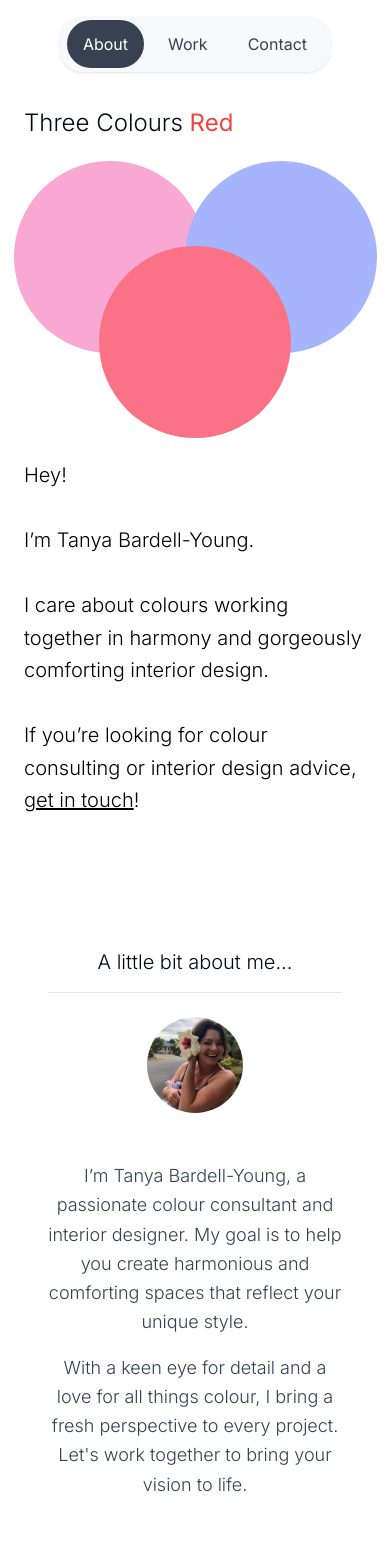
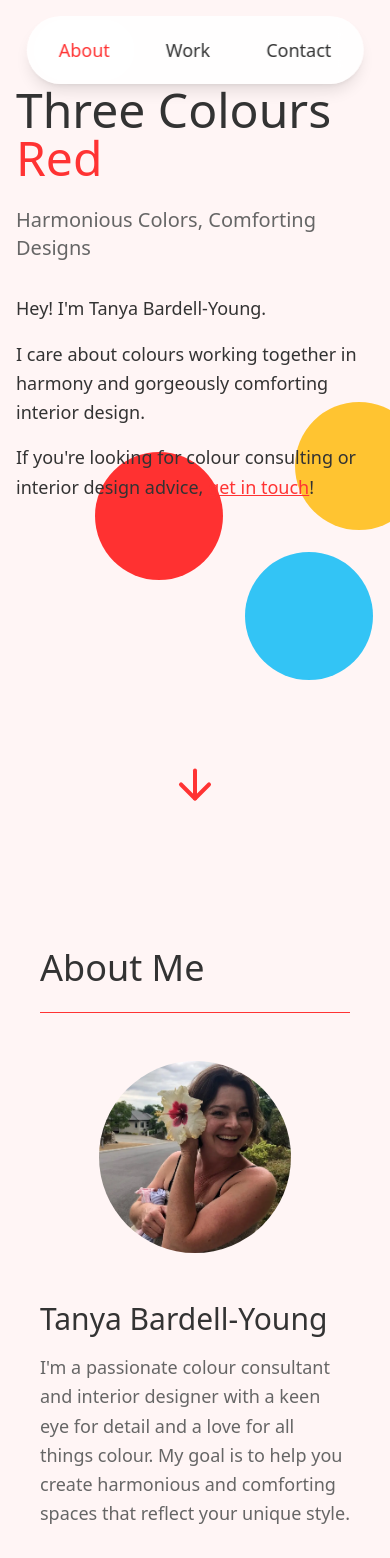
Before and after one commit to maxwellyoung/tanya, a Next.js app: page / in a window 390 px wide. Shown: the top 1558 px of the page. Built offline with nearby package versions, Linux system fonts and the light colour scheme.

Commit message:
ui improvements

```diff
--- a/src/app/page.tsx
+++ b/src/app/page.tsx
@@ -1,18 +1,55 @@
 "use client";
+
 import { useState, useEffect, useRef } from "react";
-import { motion } from "framer-motion";
+import { motion, AnimatePresence, useMotionValue } from "framer-motion";
+import { ArrowDownIcon } from "lucide-react";
 import ContactForm from "@/components/ContactForm/page";
 import WorkSection from "@/components/WorkSection/page";
 import AboutSection from "@/components/AboutSection/page";
 
-export default function Home() {
-  const [activeSection, setActiveSection] = useState<string>("about");
+interface CircleProps {
+  color: string;
+  initialPosition: { x: number; y: number };
+}
+
+const Circle: React.FC<CircleProps> = ({ color, initialPosition }) => {
+  const x = useMotionValue(initialPosition.x);
+  const y = useMotionValue(initialPosition.y);
+
+  return (
+    <motion.div
+      className="absolute w-32 h-32 md:w-48 md:h-48 lg:w-64 lg:h-64 rounded-full cursor-move"
+      style={{
+        backgroundColor: color,
+        x,
+        y,
+        mixBlendMode: "multiply",
+      }}
+      drag
+      dragConstraints={{
+        top: -200,
+        left: -200,
+        right: 200,
+        bottom: 200,
+      }}
+      whileHover={{ scale: 1.1 }}
+      whileTap={{ scale: 0.95 }}
+    />
+  );
+};
+
+export default function HomePage() {
+  const [activeSection, setActiveSection] = useState<string>("hero");
   const navRef = useRef<HTMLDivElement>(null);
+  const [highlightStyle, setHighlightStyle] = useState<{
+    left: number;
+    width: number;
+  } | null>(null);
 
   useEffect(() => {
     const handleScroll = () => {
-      const sections = ["about", "work", "contact"];
-      const scrollPos = window.scrollY + window.innerHeight / 2;
+      const sections = ["hero", "about", "work", "contact"];
+      const scrollPos = window.scrollY + window.innerHeight / 3;
       for (const section of sections) {
         const sectionElement = document.getElementById(section);
         if (
@@ -26,14 +63,11 @@ export default function Home() {
       }
     };
     window.addEventListener("scroll", handleScroll);
-    return () => {
-      window.removeEventListener("scroll", handleScroll);
-    };
+    return () => window.removeEventListener("scroll", handleScroll);
   }, []);
 
   useEffect(() => {
-    // Initialize the highlight position and size
-    if (navRef.current) {
+    if (navRef.current && activeSection !== "hero") {
       const activeButton = navRef.current.querySelector<HTMLButtonElement>(
         `button[data-section="${activeSection}"]`
       );
@@ -45,106 +79,149 @@ export default function Home() {
           width: buttonRect.width,
         });
       }
+    } else {
+      setHighlightStyle(null);
     }
   }, [navRef, activeSection]);
 
-  const handleClick = (
-    section: string,
-    event: React.MouseEvent<HTMLButtonElement>
-  ) => {
+  const handleClick = (section: string) => {
     setActiveSection(section);
     const sectionElement = document.getElementById(section);
     if (sectionElement) {
       sectionElement.scrollIntoView({ behavior: "smooth" });
     }
-    const buttonRect = (
-      event.target as HTMLButtonElement
-    ).getBoundingClientRect();
-    const parentRect = (
-      event.target as HTMLButtonElement
-    ).parentElement!.getBoundingClientRect();
-    setHighlightStyle({
-      left: buttonRect.left - parentRect.left,
-      width: buttonRect.width,
-    });
   };
 
-  const [highlightStyle, setHighlightStyle] = useState<{
-    left: number;
-    width: number;
-  }>({ left: 0, width: 0 });
-
   return (
-    <main className="flex flex-col items-center justify-between min-h-screen">
-      <div
+    <main className="flex flex-col items-center justify-between min-h-screen bg-[#FFF5F5] text-[#333333] overflow-x-hidden font-sans">
+      <nav
         ref={navRef}
-        className="sticky top-4 flex justify-center gap-2 p-2 bg-slate-100 rounded-3xl shadow  backdrop-blur-sm bg-opacity-65 z-50"
+        className="fixed top-4 left-1/2 transform -translate-x-1/2 flex justify-center gap-2 p-2 bg-white/90 rounded-full shadow-lg backdrop-blur-md z-50"
       >
         {["about", "work", "contact"].map((section) => (
           <button
             key={section}
             data-section={section}
-            onClick={(e) => handleClick(section, e)}
-            className={`px-4 py-2 rounded-3xl relative z-10 transition-colors  duration-300 ${
-              activeSection === section ? "text-white" : "text-gray-700"
+            onClick={() => handleClick(section)}
+            className={`px-6 py-3 rounded-full relative z-10 transition-colors duration-300 text-lg font-medium ${
+              activeSection === section
+                ? "text-[#FF3333]"
+                : "text-[#333333] hover:text-[#FF3333]"
             }`}
           >
             {section.charAt(0).toUpperCase() + section.slice(1)}
           </button>
         ))}
+        <AnimatePresence>
+          {highlightStyle && (
             <motion.div
-          className="absolute top-1 bottom-1 bg-gray-700 rounded-3xl z-0"
-          initial={false}
-          animate={{ left: highlightStyle.left, width: highlightStyle.width }}
-          transition={{
-            type: "spring",
-            stiffness: 500,
-            damping: 30,
+              className="absolute top-1 bottom-1 bg-white rounded-full z-0"
+              initial={{ left: 0, width: 0, opacity: 0 }}
+              animate={{
+                left: highlightStyle.left,
+                width: highlightStyle.width,
+                opacity: 1,
               }}
+              exit={{ width: 0, opacity: 0 }}
+              transition={{ type: "spring", stiffness: 500, damping: 30 }}
             />
-      </div>
-      <div className="relative w-full max-w-4xl h-screen flex flex-col justify-center p-6 md:p-12 lg:p-24">
-        <div className="mb-8 z-30">
-          <div className="text-2xl font-light md:text-4xl">
-            Three Colours <span className="font-normal text-red-500">Red</span>
-          </div>
-        </div>
-        <div className="relative h-64 mb-8 z-10">
-          <div className="absolute w-48 h-48 bg-pink-300 rounded-full top-1/3 left-1/4 transform -translate-x-1/2 -translate-y-1/2" />
-          <div className="absolute w-48 h-48 bg-indigo-300 rounded-full top-1/3 left-3/4 transform -translate-x-1/2 -translate-y-1/2" />
-          <div className="absolute w-48 h-48 bg-rose-400 rounded-full top-2/3 left-1/2 transform -translate-x-1/2 -translate-y-1/2" />
-        </div>
-        <div className="relative z-30 mb-8">
-          <p className="text-xl font-light leading-relaxed text-black md:text-2xl">
-            Hey!
-            <br />
-            <br />
-            I’m Tanya Bardell-Young.
-            <br />
-            <br />I care about colours working together in harmony and
-            gorgeously comforting interior design.
-            <br />
-            <br />
-            If you’re looking for colour consulting or interior design advice,{" "}
-            <a className="underline cursor-pointer" href="#contact">
+          )}
+        </AnimatePresence>
+      </nav>
+
+      <section
+        id="hero"
+        className="relative w-full min-h-screen flex flex-col md:flex-row justify-center items-center px-4 py-20 overflow-hidden"
+      >
+        <div className="max-w-7xl w-full mx-auto flex flex-col md:flex-row items-center relative">
+          <motion.div
+            className="md:w-1/2 text-left md:pr-8 z-10"
+            initial={{ opacity: 0, y: 50 }}
+            animate={{ opacity: 1, y: 0 }}
+            transition={{ duration: 0.8 }}
+          >
+            <h1 className="text-5xl md:text-7xl font-light mb-6">
+              Three Colours{" "}
+              <span className="text-[#FF3333] font-medium">Red</span>
+            </h1>
+            <p className="text-xl md:text-2xl font-light mb-8 text-[#666666]">
+              Harmonious Colors, Comforting Designs
+            </p>
+            <div className="space-y-4">
+              <p className="text-lg font-light leading-relaxed">
+                Hey! I&apos;m Tanya Bardell-Young.
+              </p>
+              <p className="text-lg font-light leading-relaxed">
+                I care about colours working together in harmony and gorgeously
+                comforting interior design.
+              </p>
+              <p className="text-lg font-light leading-relaxed">
+                If you&apos;re looking for colour consulting or interior design
+                advice,{" "}
+                <a
+                  href="#contact"
+                  className="text-[#FF3333] underline hover:text-[#FF6666] transition-colors duration-300"
+                  onClick={(e) => {
+                    e.preventDefault();
+                    handleClick("contact");
+                  }}
+                >
                   get in touch
                 </a>
                 !
               </p>
             </div>
+          </motion.div>
+          <div className="md:w-1/2 relative h-64 md:h-full">
+            <motion.div
+              initial={{ opacity: 0, scale: 0.8 }}
+              animate={{ opacity: 1, scale: 1 }}
+              transition={{ duration: 0.8, delay: 0.2 }}
+              className="absolute inset-0"
+            >
+              <Circle color="#FF3333" initialPosition={{ x: -100, y: -50 }} />
+              <Circle color="#33CCFF" initialPosition={{ x: 50, y: 50 }} />
+              <Circle color="#FFCC33" initialPosition={{ x: 100, y: -100 }} />
+            </motion.div>
           </div>
-      <div id="about" className="h-screen w-full max-w-4xl p-6 md:p-12 lg:p-24">
+        </div>
+        <motion.button
+          onClick={() => handleClick("about")}
+          animate={{ y: [0, 10, 0] }}
+          transition={{ duration: 2, repeat: Infinity }}
+          className="absolute bottom-8 left-0 right-0 flex justify-center items-center cursor-pointer focus:outline-none focus-visible:ring-2 focus-visible:ring-[#FF3333] focus-visible:ring-offset-2 rounded-full p-2"
+          aria-label="Scroll to About section"
+        >
+          <ArrowDownIcon className="w-12 h-12 text-[#FF3333]" />
+        </motion.button>
+      </section>
+
+      <section
+        id="about"
+        className="w-full min-h-screen flex items-center py-20 px-4"
+      >
+        <div className="max-w-7xl w-full mx-auto">
           <AboutSection />
         </div>
-      <div id="work" className="h-screen w-full max-w-4xl p-6 md:p-12 lg:p-24">
+      </section>
+
+      <section
+        id="work"
+        className="w-full min-h-screen flex items-center py-20 px-4 bg-white"
+      >
+        <div className="max-w-7xl w-full mx-auto">
           <WorkSection />
         </div>
-      <div
+      </section>
+
+      <section
         id="contact"
-        className="h-screen w-full max-w-4xl p-6 md:p-12 lg:p-24"
+        className="w-full min-h-screen flex items-center py-20 px-4"
       >
+        <div className="max-w-7xl w-full mx-auto">
           <ContactForm />
         </div>
+      </section>
     </main>
   );
 }
--- a/src/components/AboutSection/page.tsx
+++ b/src/components/AboutSection/page.tsx
@@ -1,37 +1,52 @@
 "use client";
 
-import { Separator } from "../ui/separator";
-import { Avatar, AvatarFallback, AvatarImage } from "../ui/avatar";
+import { Separator } from "@/components/ui/separator";
+import { Avatar, AvatarFallback, AvatarImage } from "@/components/ui/avatar";
+import { motion } from "framer-motion";
 
 export default function AboutSection() {
   return (
-    <div
-      id="about"
-      className="h-screen w-full max-w-4xl p-6 md:p-12 lg:p-24 flex flex-col items-center"
+    <motion.div
+      initial={{ opacity: 0, y: 50 }}
+      animate={{ opacity: 1, y: 0 }}
+      transition={{ duration: 0.8 }}
+      className="w-full max-w-6xl mx-auto p-6 md:p-12"
     >
-      <h2 className="text-xl font-light md:text-2xl mb-4">
-        A little bit about me...
+      <h2 className="text-4xl md:text-5xl font-light mb-6 text-[#333333]">
+        About <span className="font-medium">Me</span>
       </h2>
-      <Separator className="mb-6" />
-      <div className="flex flex-col md:flex-row items-center md:items-start gap-6">
-        <Avatar className="h-24 w-24 md:h-32 md:w-32 mb-6 md:mb-0">
-          <AvatarImage src="/profile.webp" alt="Tanya Bardell-Young" />
-          <AvatarFallback>CN</AvatarFallback>
-        </Avatar>
+      <Separator className="mb-12 bg-[#FF3333]" />
+      <div className="flex flex-col md:flex-row items-center md:items-start gap-12">
+        <motion.div
+          whileHover={{ scale: 1.05 }}
+          whileTap={{ scale: 0.95 }}
+          className="relative"
+        >
+          <Avatar className="h-48 w-48 md:h-64 md:w-64 rounded-full overflow-hidden">
+            <AvatarImage src="/profile.webp" alt="Tanya Bardell-Young" />
+            <AvatarFallback>TBY</AvatarFallback>
+          </Avatar>
+          <div className="absolute inset-0 rounded-full " />
+        </motion.div>
 
-        <div className="text-center md:text-left">
-          <p className="text-lg font-light leading-relaxed text-gray-700">
-            I’m Tanya Bardell-Young, a passionate colour consultant and interior
-            designer. My goal is to help you create harmonious and comforting
-            spaces that reflect your unique style.
+        <div className="flex-1">
+          <h3 className="text-3xl font-medium mb-4 text-[#333333]">
+            Tanya Bardell-Young
+          </h3>
+          <p className="text-lg font-light leading-relaxed text-[#666666] mb-6">
+            I&apos;m a passionate colour consultant and interior designer with a
+            keen eye for detail and a love for all things colour. My goal is to
+            help you create harmonious and comforting spaces that reflect your
+            unique style.
           </p>
-          <p className="text-lg font-light leading-relaxed text-gray-700 mt-4">
-            With a keen eye for detail and a love for all things colour, I bring
-            a fresh perspective to every project. Let&apos;s work together to
-            bring your vision to life.
+          <p className="text-lg font-light leading-relaxed text-[#666666]">
+            With years of experience in the industry, I bring a fresh
+            perspective to every project. Whether you&apos;re looking to revamp
+            a single room or transform your entire home, I&apos;m here to guide
+            you through the process and bring your vision to life.
           </p>
         </div>
       </div>
-    </div>
+    </motion.div>
   );
 }
```
Also changed, not shown: src/components/ContactForm/page.tsx (+32 -27 lines), src/components/WorkSection/page.tsx (+108 -56 lines), src/components/ui/dialog.tsx (+24 -24 lines), 1 other file (tests, documents, lock files or other folders). Lines whose indentation alone changed are shown as unchanged.
